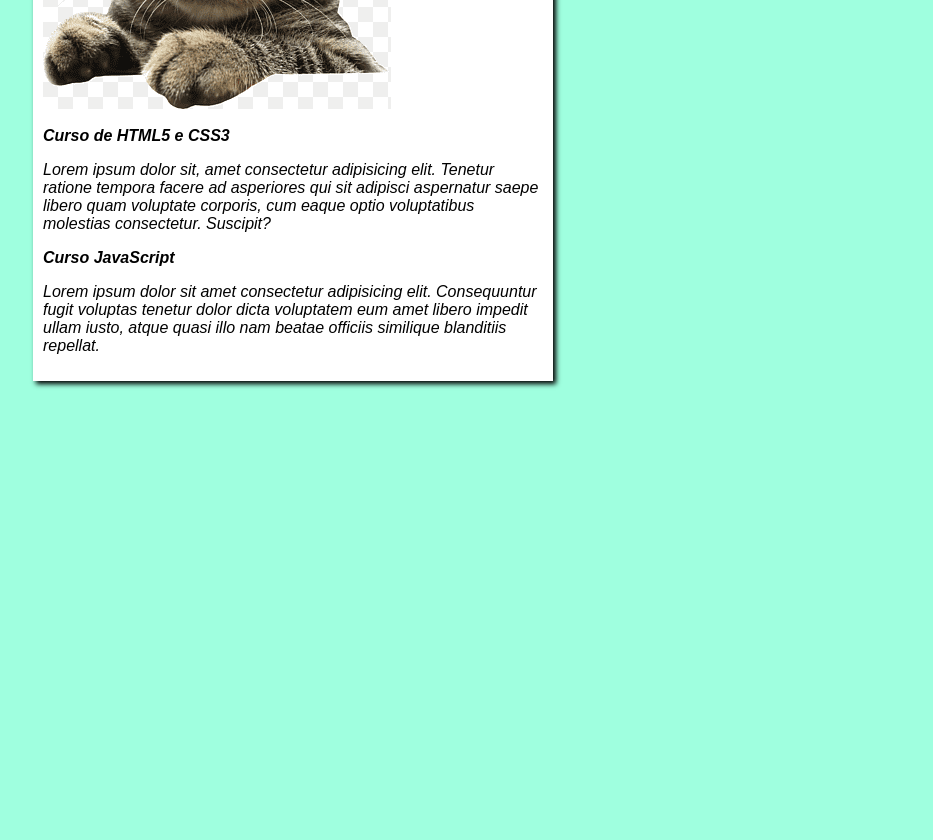
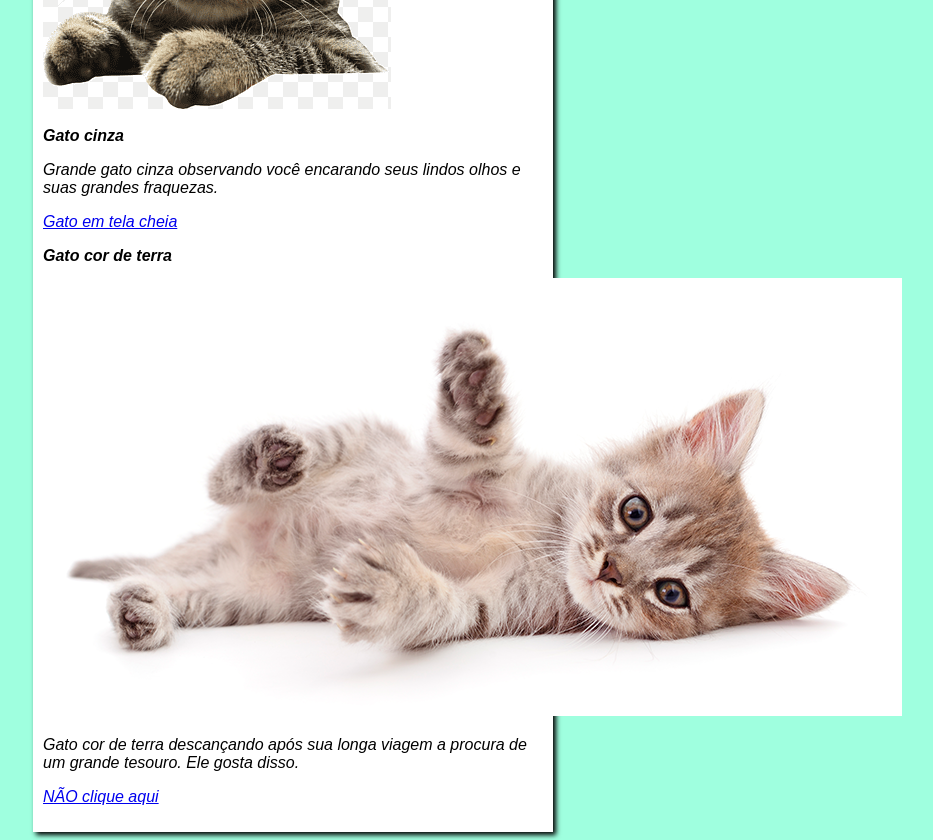
Before and after one commit to uRexxy/projeto-site, a plain HTML site: page index.html in a window 1280 px wide. Shown: the part 320-1160 px from the top of the page, without its empty margins (347-1280 px from the left). Before the commit the page ends 800 px from the top, so only its background shows below. Drawn offline with Linux system fonts and the light colour scheme.

Commit message:
mais uma foto

```diff
--- a/estilos/style.css
+++ b/estilos/style.css
@@ -16,3 +16,5 @@ main {
     padding: 10px;
     box-shadow: 3px 3px 5px black;
 }
+
+/* img.lado */
--- a/index.html
+++ b/index.html
@@ -3,26 +3,30 @@
 <head>
     <meta charset="UTF-8">
     <meta name="viewport" content="width=device-width, initial-scale=1.0">
-    <title>titulo</title>
+    <title>Site de gatos</title>
     <link rel="stylesheet" href="estilos/style.css">
 </head>
 <body>
     <main>
         <header>
-            <h1>Cursos grátis</h1>
-            <img src="imagens/gatopng.png" alt="Gatinho">
+            <h1>Gatos grátis</h1>
+            <img class="lado" src="imagens/gatopng.png" alt="Gatinho">
         </header>
         <article>
-            <h2>Curso de HTML5 e CSS3</h2>
-            <p>Lorem ipsum dolor sit, amet consectetur adipisicing elit.
-                 Tenetur ratione tempora facere ad asperiores qui sit adipisci aspernatur saepe libero quam voluptate corporis,
-                  cum eaque optio voluptatibus molestias consectetur. Suscipit?</p>
+            <h2>Gato cinza</h2>
+            <p>Grande gato cinza observando você
+                encarando seus lindos olhos e suas
+                grandes fraquezas.
+            </p>
+            <p><a href="pagina_gato.html">Gato em tela cheia</a></p>
         </article>
         <article>
-            <h2>Curso JavaScript</h2>
-            <p>Lorem ipsum dolor sit amet consectetur adipisicing elit.
-                Consequuntur fugit voluptas tenetur dolor dicta voluptatem eum amet libero impedit ullam iusto,
-                atque quasi illo nam beatae officiis similique blanditiis repellat.</p>
+            <h2>Gato cor de terra</h2>
+            <img class="lado" src="imagens/Gatinho.png" alt="Gatão">
+            <p>Gato cor de terra descançando após sua longa viagem
+                a procura de um grande tesouro.
+                Ele gosta disso.</p>
+                <p><a href="https://www.youtube.com/watch?v=dQw4w9WgXcQ">NÃO clique aqui</a></p>
         </article>
     </main>
 </body>
```
Also changed, not shown: pagina_gato.html (added, +19 -0 lines), imagens/Gatinho.png (added).
